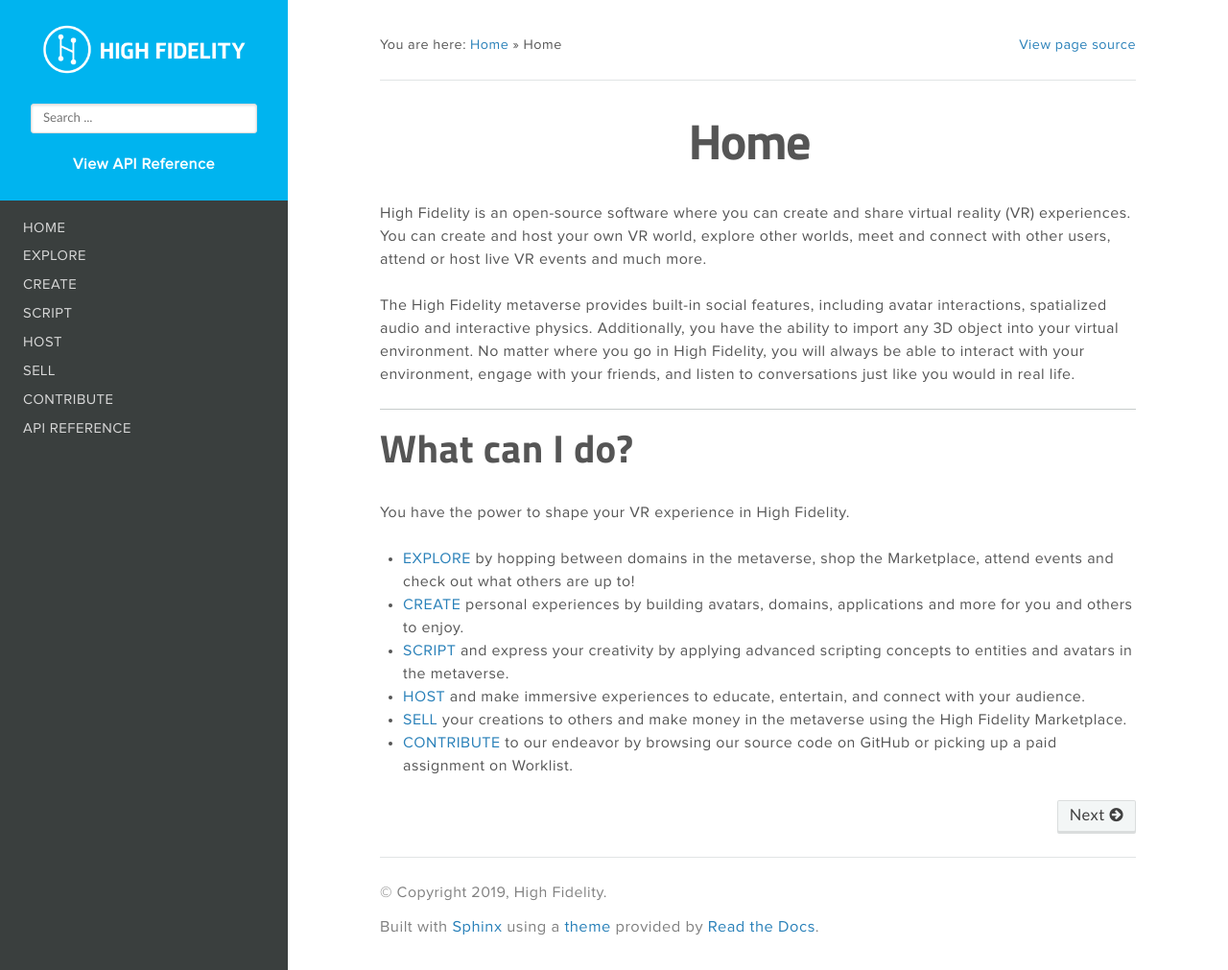
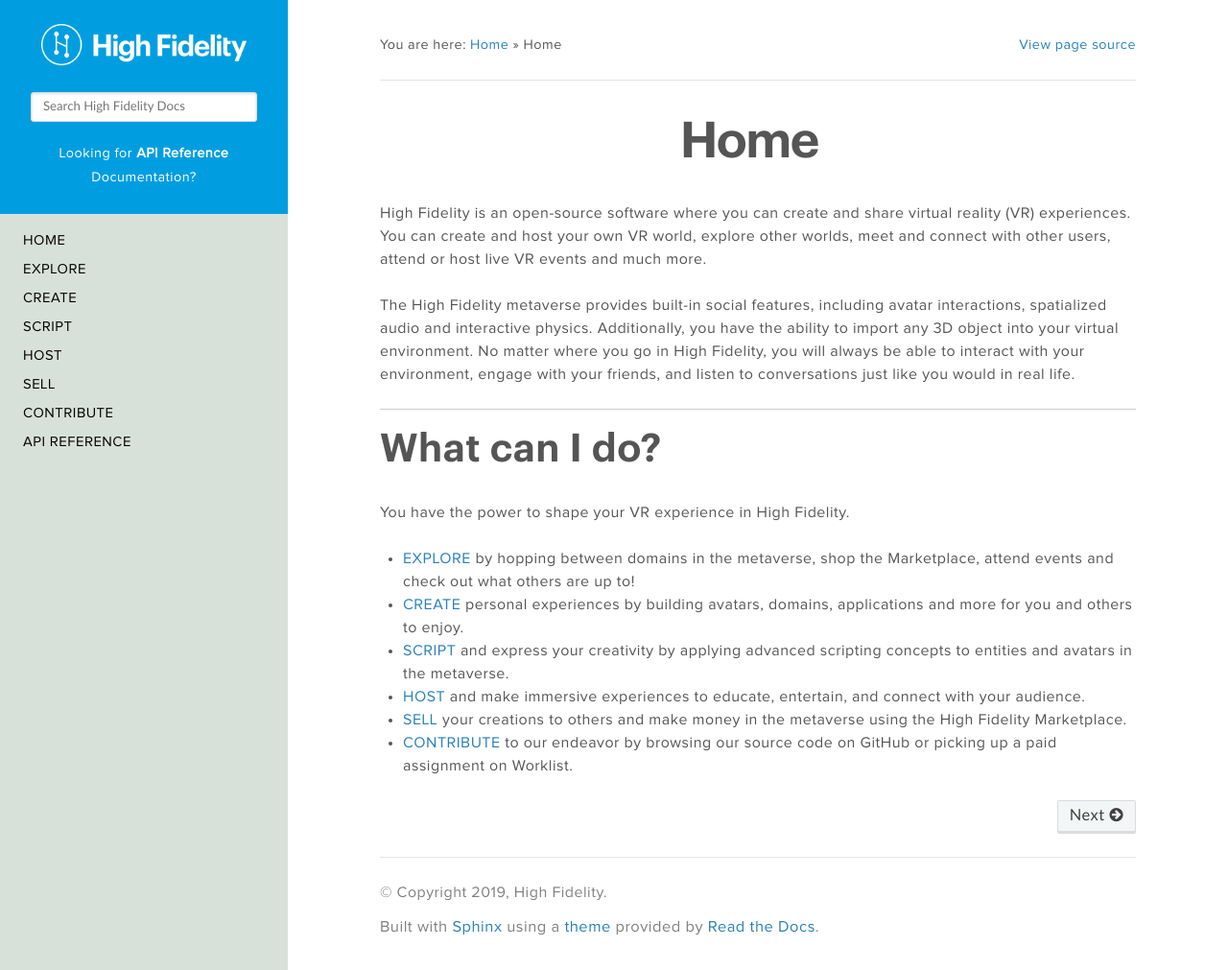
Before and after one commit to vircadia/vircadia-docs-sphinx, a Sphinx documentation site: the page built from docs/source/index.rst, in a window 1280 px wide and 1011 px high. Shown: the whole window at 96% size. Built offline with Sphinx 7.4.7 and the Read the Docs theme 2.0.0, drawn with Linux system fonts in a browser that asks for light colours.

Commit message:
Re-format for new branding

```diff
--- a/docs/source/_static/css/custom.css
+++ b/docs/source/_static/css/custom.css
@@ -3,8 +3,8 @@
 /***********************************/
 
 @font-face{
-	font-family: 'Cairo';
-	src: url('../fonts/Cairo-Bold.ttf') format('truetype');
+	font-family: 'Graphik';
+	src: url('../fonts/Graphik-Semibold.otf') format('opentype');
 }
 
 @font-face{
@@ -12,6 +12,9 @@
 	src: url('../fonts/proximanova-regular.otf') format('opentype');
 }
 
+/***********************************/
+/********* General styles **********/
+/***********************************/
 
 body {
 	font-family: "proxima-nova";
@@ -60,8 +63,9 @@ img {
 /***********************************/
 /******** Headings styles **********/
 /***********************************/
+
 h1, h2, h3, h4, h5, h6 {
-	font-family: "Cairo", Helvetica, sans-serif;
+	font-family: "Graphik", Helvetica, sans-serif;
 }
 
 h1 {
@@ -143,16 +147,16 @@ blockquote div > blockquote div > blockquote div > blockquote div > blockquote>
 /***********************************/
 
 .wy-side-nav-search {
-    background-color: #00B4EF;
+    background-color: #009EE0;
     padding: 1rem 2rem;
 }
 
 .wy-side-nav-search a {
     color: #FFFFFF;
-    font-weight: bold;
+    font-size: .9rem;
 }
 
-.wy-side-nav-search>a:hover, .wy-side-nav-search .wy-dropdown>a:hover {
+.wy-side-nav-search > a:hover, .wy-side-nav-search .wy-dropdown > a:hover {
     background: none;
 }
 
@@ -163,31 +167,51 @@ blockquote div > blockquote div > blockquote div > blockquote div > blockquote>
 }
 
 .wy-nav-side {
-    background: #3A3F3E;
+    background: #D8E1D9;
+}
+
+.wy-menu-vertical a {
+    color: #000000;
+}
+
+.wy-menu-vertical a:hover {
+    background-color: rgba(255, 255, 255, .4);
+
 }
 
 .wy-menu-vertical li.current a {
+    background-color: rgba(255, 255, 255, .8);
     padding: .4045em 1em .4045em 1.618em;
+}
+
+.wy-menu-vertical li.current a:hover {
+    background-color: #E0E0E0;
 }
 
 .wy-menu-vertical li.toctree-l2 a {
     padding: .4045em .5em .4045em 2.427em;
 }
 
+.wy-menu-vertical li.toctree-l2.current > a {
+    background-color: #E0E0E0;
+}
+
 .wy-menu-vertical li.toctree-l3 {
     font-size: 0.95rem;
 }
 
-.wy-menu-vertical li.toctree-l2.current li.toctree-l3>a {
+.wy-menu-vertical li.toctree-l2.current li.toctree-l3 > a {
+    background-color: #E0E0E0;
     padding: .4045em .5em .4045em 4.045em;
+}
+
+.wy-menu-vertical li.toctree-l3.current li.toctree-l4 > a {
+    background-color: #E0E0E0;
+    padding: .4045em 1em .4045em 5.663em;
 }
 
 .wy-menu-vertical li.toctree-l4 {
     font-size: 1rem;
-}
-
-.wy-menu-vertical li.toctree-l3.current li.toctree-l4>a {
-    padding: .4045em 1em .4045em 5.663em;
 }
 
 
--- a/docs/source/_templates/searchbox.html
+++ b/docs/source/_templates/searchbox.html
@@ -1,10 +1,10 @@
 {%- if builder != 'singlehtml' %}
 <div role="search">
   <form id="rtd-search-form" class="wy-form" action="{{ pathto('search') }}" method="get">
-    <input type="text" name="q" placeholder="{{ _('Search ...') }}" />
+    <input type="text" name="q" placeholder="{{ _('Search High Fidelity Docs') }}" />
     <input type="hidden" name="check_keywords" value="yes" />
     <input type="hidden" name="area" value="default" />
   </form>
 </div>
-<p style="margin-bottom: 10px; margin-top: 10px;"><a href="https://apidocs.highfidelity.com">View API Reference</a></p>
+<p style="margin-bottom: 10px; margin-top: 10px;"><a href="https://apidocs.highfidelity.com">Looking for <strong>API Reference</strong><br />Documentation?</a></p>
 {%- endif %}
```
Also changed, not shown: docs/source/_static/fonts/Cairo-Bold.ttf (deleted), docs/source/_static/fonts/Graphik-Semibold.otf (added), docs/source/_static/images/hifi-logo.png.
